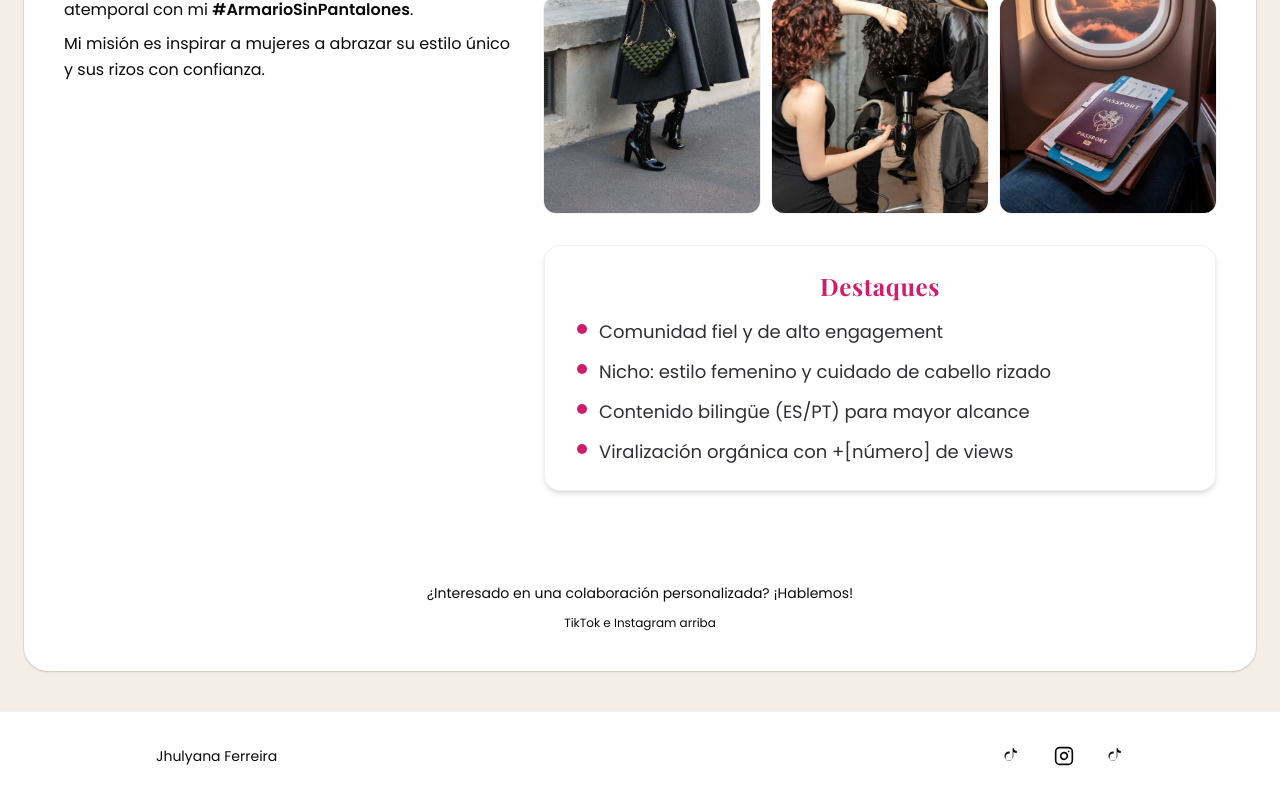
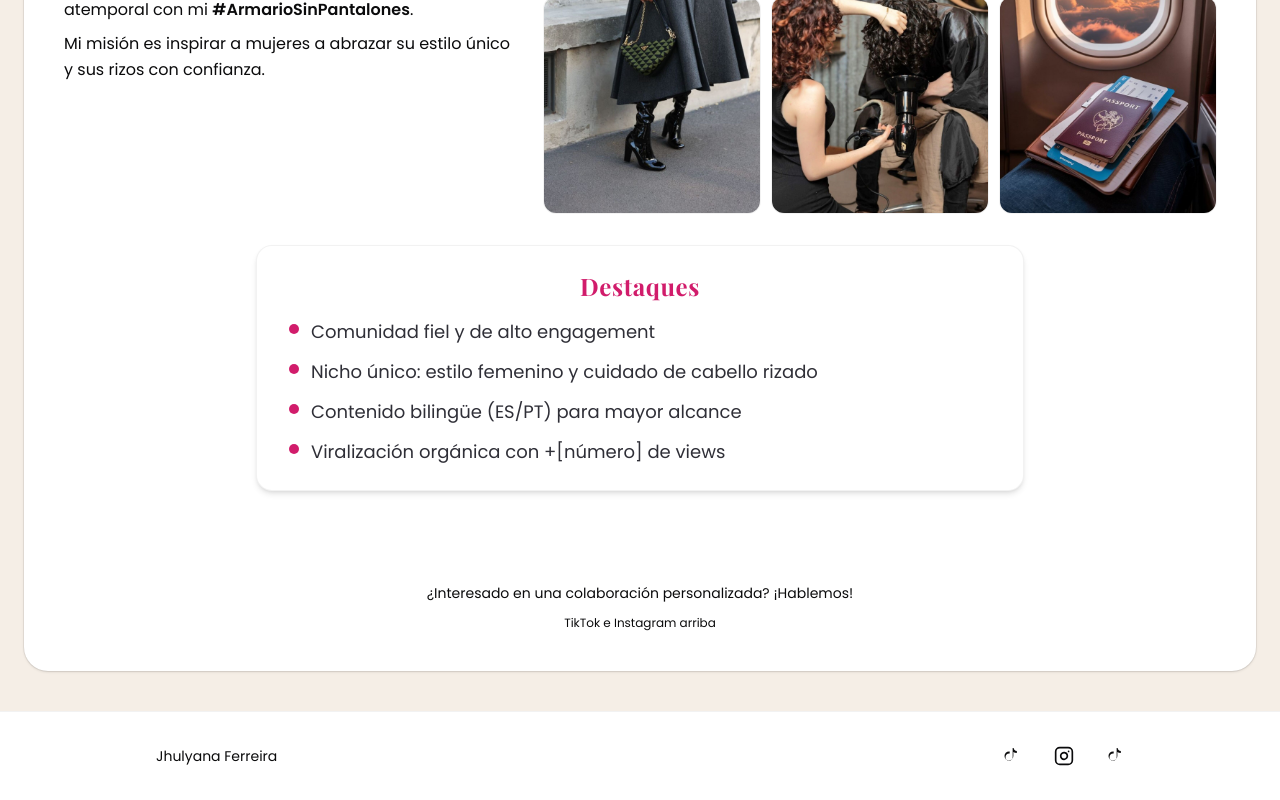
Before and after one commit to VictorAmadeu/media-kit-jhulyana, a React (Vite) app: page / in a window 1280 px wide. Shown: the part 1140-1940 px from the top of the page. Built offline with nearby package versions, Linux system fonts and the light colour scheme.

Commit message:
Corrección archivo HomePage.jsx
Hemos corregido y centrado en apartado 'Destaques'

```diff
--- a/src/pages/HomePage.jsx
+++ b/src/pages/HomePage.jsx
@@ -229,17 +229,18 @@ export function HomePage({ social }) {
                   </div>
                 ))}
               </div>
-
+            </div>
+          </div>
           {/* Destaques */}
-              <div className="md:col-span-2 flex justify-center">
-                <div className="mt-8 w-full max-w-3xl rounded-2xl border border-black/5 bg-white px-8 py-6 text-center shadow-md">
+          <div className="mt-8 flex justify-center">
+            <div className="w-full max-w-3xl rounded-2xl border border-black/5 bg-white px-8 py-6 text-center shadow-md">
               <h3 className="font-display text-2xl font-semibold tracking-wide text-[#d11c6b]">
                 Destaques
               </h3>
               <ul className="mt-4 space-y-3 text-left text-base md:text-lg">
                 {[
                   "Comunidad fiel y de alto engagement",
-                      "Nicho: estilo femenino y cuidado de cabello rizado",
+                  "Nicho único: estilo femenino y cuidado de cabello rizado",
                   "Contenido bilingüe (ES/PT) para mayor alcance",
                   "Viralización orgánica con +[número] de views",
                 ].map((txt, i) => (
@@ -252,8 +253,6 @@ export function HomePage({ social }) {
                   </li>
                 ))}
               </ul>
-                </div>
-              </div>
             </div>
           </div>
         </section>
```
Lines whose indentation alone changed are shown as unchanged.
